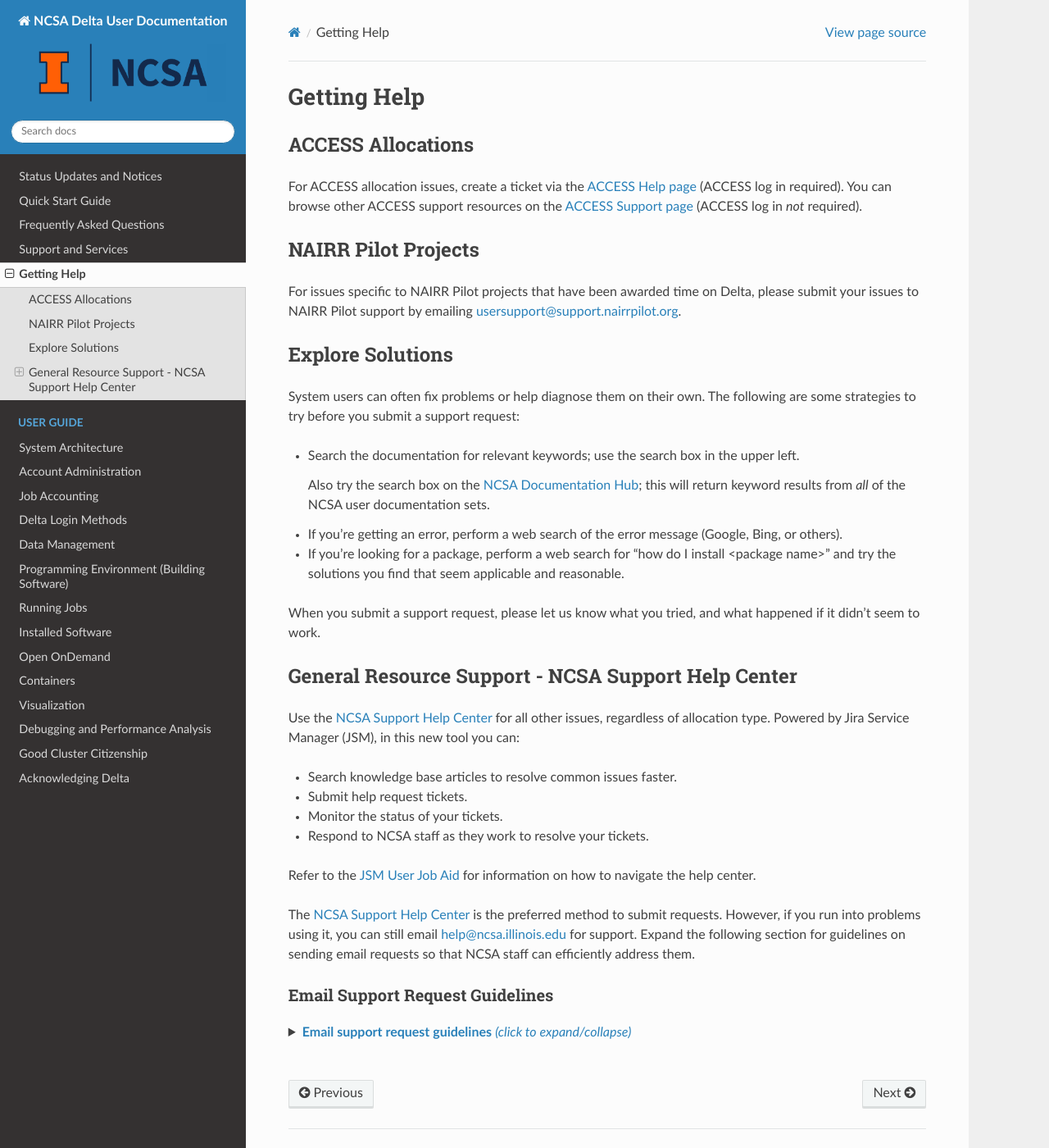
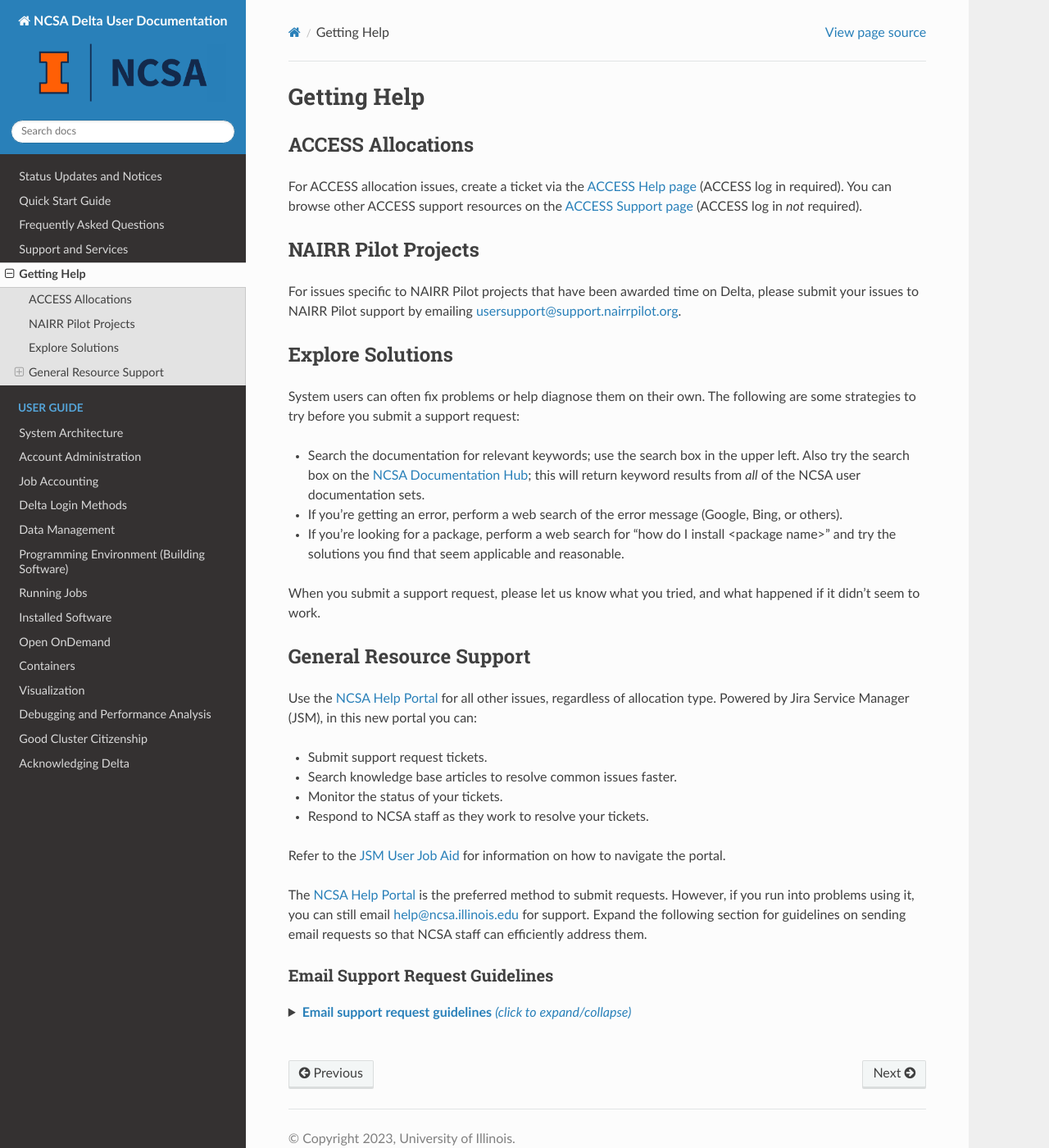
Before and after one commit to ncsa/Delta_doc, a Sphinx documentation site: the page built from docs/source/help.rst, in a window 1280 px wide and 1400 px high. Shown: the whole window at 82% size. Built offline with Sphinx 7.4.7 and the Read the Docs theme 2.0.0, drawn with Linux system fonts in a browser that asks for light colours.

Commit message:
Update help.rst updated 'general resource support' section
make minor adjustments to the wording to better flow with existing info and updated the tool name to 'NCSA Help Portal'.

```diff
--- a/docs/source/help.rst
+++ b/docs/source/help.rst
@@ -19,7 +19,6 @@ Explore Solutions
 System users can often fix problems or help diagnose them on their own. The following are some strategies to try before you submit a support request:
 
 - Search the documentation for relevant keywords; use the search box in the upper left.
-
   Also try the search box on the `NCSA Documentation Hub <https://docs.ncsa.illinois.edu/>`_; this will return keyword results from *all* of the NCSA user documentation sets.
 
 - If you're getting an error, perform a web search of the error message (Google, Bing, or others).
@@ -29,21 +28,21 @@ When you submit a support request, please let us know what you tried, and what h
 
 .. _general_support:
 
-General Resource Support - NCSA Support Help Center
------------------------------------------------------
+General Resource Support
+---------------------------
 
-Use the `NCSA Support Help Center <http://help.ncsa.illinois.edu>`_ for all other issues, regardless of allocation type. Powered by Jira Service Manager (JSM), in this new tool you can:
+Use the `NCSA Help Portal <http://help.ncsa.illinois.edu>`_ for all other issues, regardless of allocation type. Powered by Jira Service Manager (JSM), in this new portal you can:
 
+- Submit support request tickets.
 - Search knowledge base articles to resolve common issues faster.
-- Submit help request tickets.
 - Monitor the status of your tickets.
 - Respond to NCSA staff as they work to resolve your tickets.
 
-Refer to the `JSM User Job Aid <https://docs.ncsa.illinois.edu/en/latest/_static/JSMUsersJobAid.pdf>`_ for information on how to navigate the help center.
+Refer to the `JSM User Job Aid <https://docs.ncsa.illinois.edu/en/latest/_static/JSMUsersJobAid.pdf>`_ for information on how to navigate the portal.
 
 .. raw:: html
 
-   <p>The <a href="http://help.ncsa.illinois.edu">NCSA Support Help Center</a> is the preferred method to submit requests. However, if you run into problems using it, you can still email <a href="mailto:help@ncsa.illinois.edu?subject=Delta: ">help@ncsa.illinois.edu</a> for support. Expand the following section for guidelines on sending email requests so that NCSA staff can efficiently address them.</p>
+   <p>The <a href="http://help.ncsa.illinois.edu">NCSA Help Portal</a> is the preferred method to submit requests. However, if you run into problems using it, you can still email <a href="mailto:help@ncsa.illinois.edu?subject=Delta: ">help@ncsa.illinois.edu</a> for support. Expand the following section for guidelines on sending email requests so that NCSA staff can efficiently address them.</p>
 
 Email Support Request Guidelines
 ~~~~~~~~~~~~~~~~~~~~~~~~~~~~~~~~~~
```
